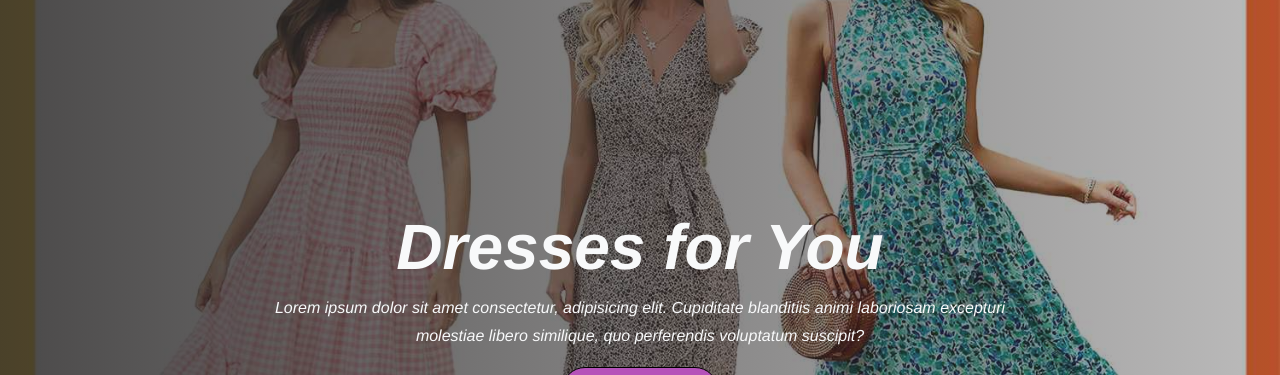
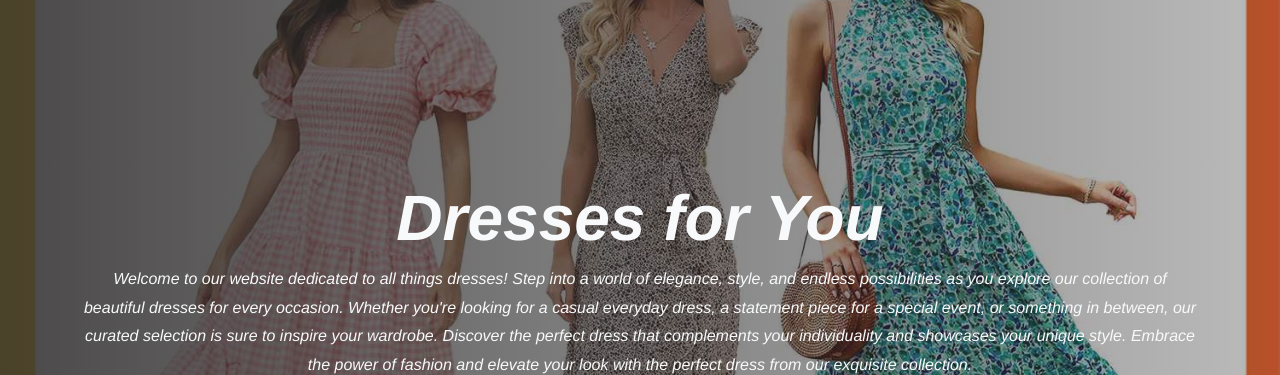
Before and after one commit to miemay05/sir, a plain HTML site: page index.html in a window 1280 px wide. Shown: the part 89-464 px from the top of the page. Drawn offline with nearby package versions, Linux system fonts and the light colour scheme.

Commit message:
introduction

```diff
--- a/index.html
+++ b/index.html
@@ -62,10 +62,7 @@
                     <h1 class="text-light display-3 fw-bold">
                         <i>Dresses for You</i>
                     </h1>
-                    <p class="text-light"><i>Lorem ipsum dolor sit amet consectetur, adipisicing elit. Cupiditate
-                            blanditiis animi laboriosam excepturi <br> molestiae libero similique, quo perferendis
-                            voluptatum
-                            suscipit?</i></p>
+                    <p class="text-light"><i>Welcome to our website dedicated to all things dresses! Step into a world of elegance, style, and endless possibilities as you explore our collection of beautiful dresses for every occasion. Whether you're looking for a casual everyday dress, a statement piece for a special event, or something in between, our curated selection is sure to inspire your wardrobe. Discover the perfect dress that complements your individuality and showcases your unique style. Embrace the power of fashion and elevate your look with the perfect dress from our exquisite collection.</i></p>
                     <a href="#contact" class="btn btn-brand">Contact Us</a>
                 </div>
             </div>
```
